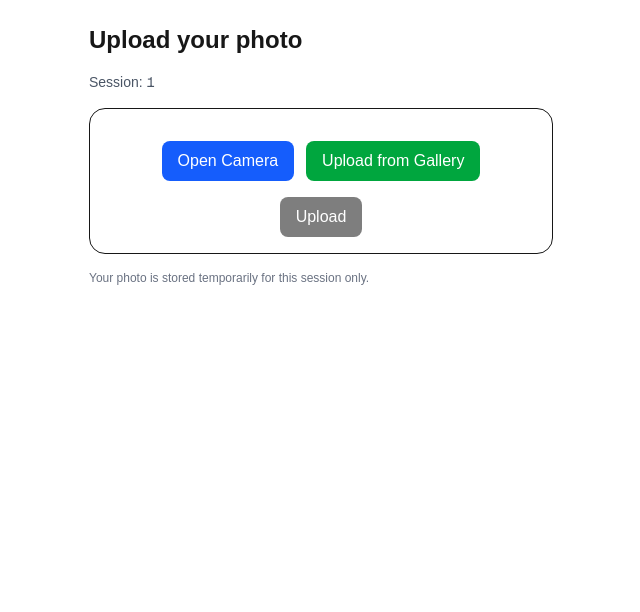
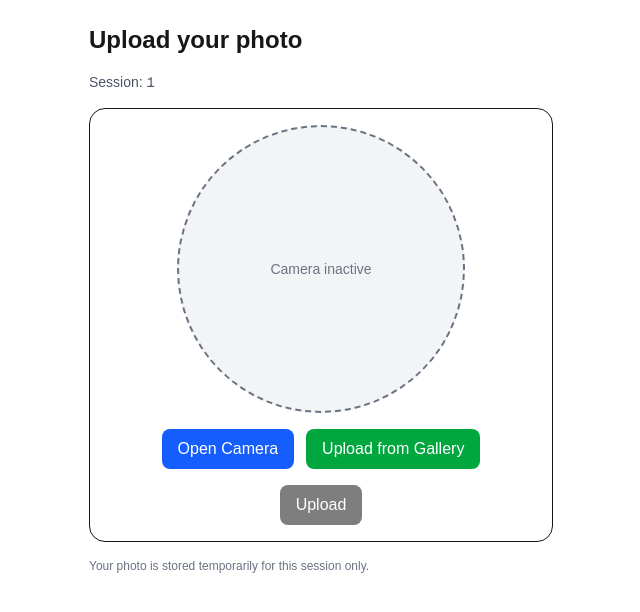
Before and after one commit to codingmaster094/latest-skin-scan-app, a Next.js app: page /upload/1 in a window 1280 px wide. Shown: the top 612 px of the page, without its empty margins (319-959 px from the left). Built offline with nearby package versions, Linux system fonts and the light colour scheme.

Commit message:
add photo shape

```diff
--- a/app/upload/[sessionId]/page.jsx
+++ b/app/upload/[sessionId]/page.jsx
@@ -193,15 +193,25 @@ export default function MobileUploadPage({ params }) {
         />
 
         <div className="relative w-full flex justify-center">
-          {/* {!streaming && (
+          {!streaming && (
             <div className="w-72 h-72 bg-gray-100 rounded-full flex items-center justify-center border-2 border-dashed text-sm z-10 text-gray-500 absolute left-1/2 top-1/2 transform -translate-x-1/2 -translate-y-1/2">
               Camera inactive
             </div>
-          )} */}
+          )}
 
           {/* wrapper with overflow-hidden to avoid stray shadows */}
-          {/* <div className="relative w-72 h-72 rounded-full overflow-hidden"> */}
-
+          <div className="relative w-72 h-72 rounded-full overflow-hidden">
+            <video
+              ref={videoRef}
+              className={`w-full h-full object-cover ${
+                streaming ? "" : "hidden"
+              }`}
+              playsInline
+              muted
+              autoPlay
+              // mirror preview when front camera so it feels like a mirror
+              style={frontCamera ? { transform: "scaleX(-1)" } : undefined}
+            />
             {/* <div
               aria-hidden
               className="absolute inset-0 flex items-center justify-center pointer-events-none"
@@ -213,19 +223,7 @@ export default function MobileUploadPage({ params }) {
               />
             </div> */}
             {/* Parabolic / oval overlay (replace old overlay) */}
-             {!streaming && (
             <div className="absolute inset-0 pointer-events-none">
-              <video
-              ref={videoRef}
-              className={`w-full h-full object-cover ${
-                streaming ? "" : "hidden"
-              }`}
-              playsInline
-              muted
-              autoPlay
-              // mirror preview when front camera so it feels like a mirror
-              style={frontCamera ? { transform: "scaleX(-1)" } : undefined}
-            />
               <svg
                 viewBox="0 0 100 100"
                 preserveAspectRatio="none"
@@ -290,8 +288,7 @@ export default function MobileUploadPage({ params }) {
                 />
               </svg>
             </div>
-              )}
-          {/* </div> */}
+          </div>
         </div>
 
         <canvas ref={canvasRef} className="hidden" />
```
